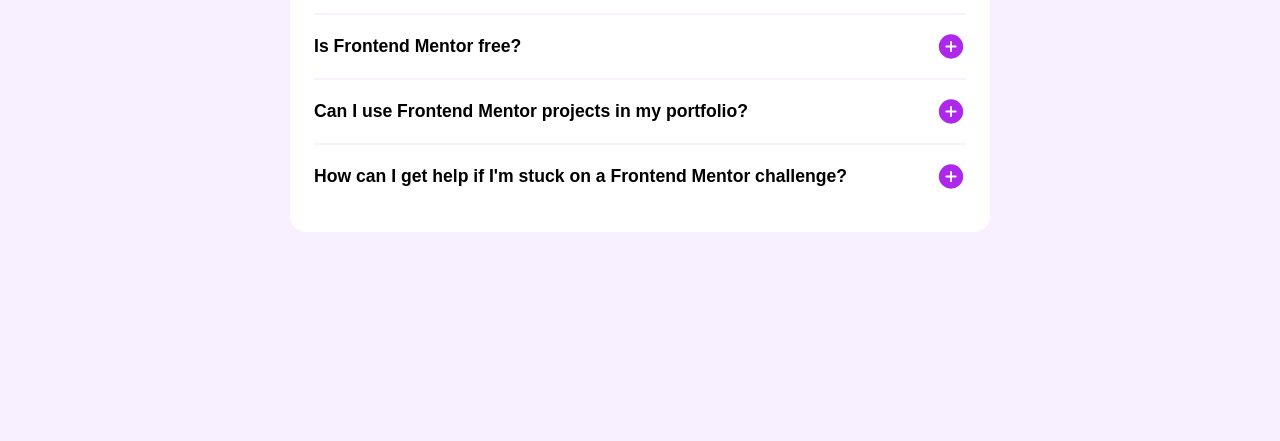
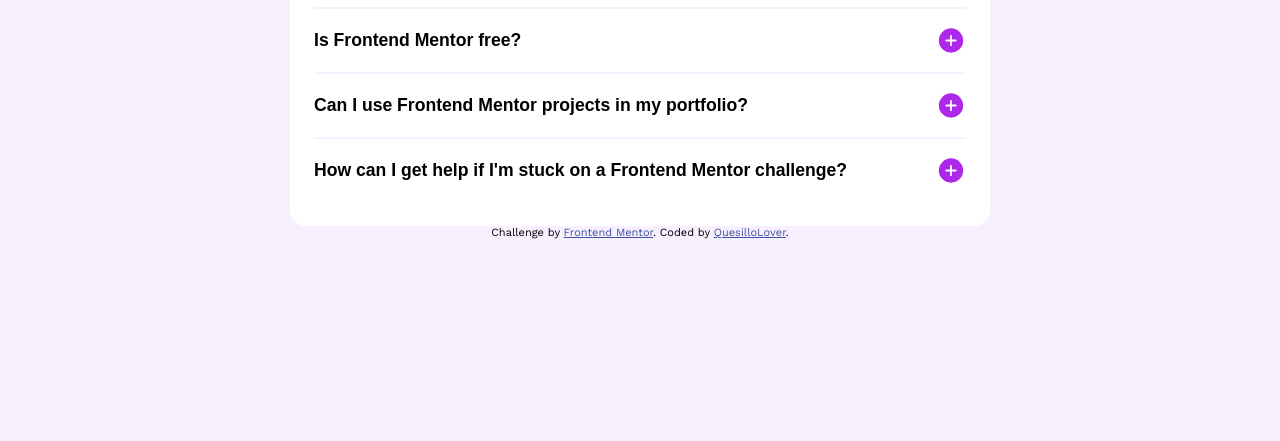
Before and after one commit to QuesilloLover/Frontend-mentor-FAQ-accordion, a plain HTML site: page index.html in a window 1280 px wide. Shown: the part 359-800 px from the top of the page. Drawn offline with Linux system fonts and the light colour scheme.

Commit message:
README ajustado

```diff
--- a/index.html
+++ b/index.html
@@ -4,16 +4,8 @@
 <head>
   <meta charset="UTF-8">
   <meta name="viewport" content="width=device-width, initial-scale=1.0">
-  <!-- displays site properly based on user's device -->
-
   <link rel="icon" type="image/png" sizes="32x32" href="./assets/images/favicon-32x32.png">
-
   <title>Frontend Mentor | FAQ accordion</title>
-  <!-- Feel free to remove these styles or customise in your own stylesheet 👍
-  <style>
-    .attribution { font-size: 11px; text-align: center; }
-    .attribution a { color: hsl(228, 45%, 44%); }
-  </style> -->
   <link rel="stylesheet" href="styles/style.css">
 </head>
 
@@ -92,12 +84,12 @@
         </div>
       </div>
     </div>
+  </div>
 
-    <!-- Attribution section -->
-    <!-- <div class="attribution">
-      Challenge by <a href="https://www.frontendmentor.io?ref=challenge" target="_blank">Frontend Mentor</a>.
-      Coded by <a href="#">QuesilloLover</a>.
-    </div> -->
+  <!-- Attribution section -->
+  <div class="attribution">
+    Challenge by <a href="https://www.frontendmentor.io?ref=challenge" target="_blank">Frontend Mentor</a>.
+    Coded by <a href="#">QuesilloLover</a>.
   </div>
   <script src="scripts/main.js"></script>
 </body>
--- a/styles/style.css
+++ b/styles/style.css
@@ -115,6 +115,8 @@
     padding: 1.5rem 0;
 }
 
+.attribution { font-size: 11px; text-align: center; }
+.attribution a { color: hsl(228, 45%, 44%); }
 
 @media (max-width: 540px) {
     body {
```
Also changed, not shown: 2 other files.
